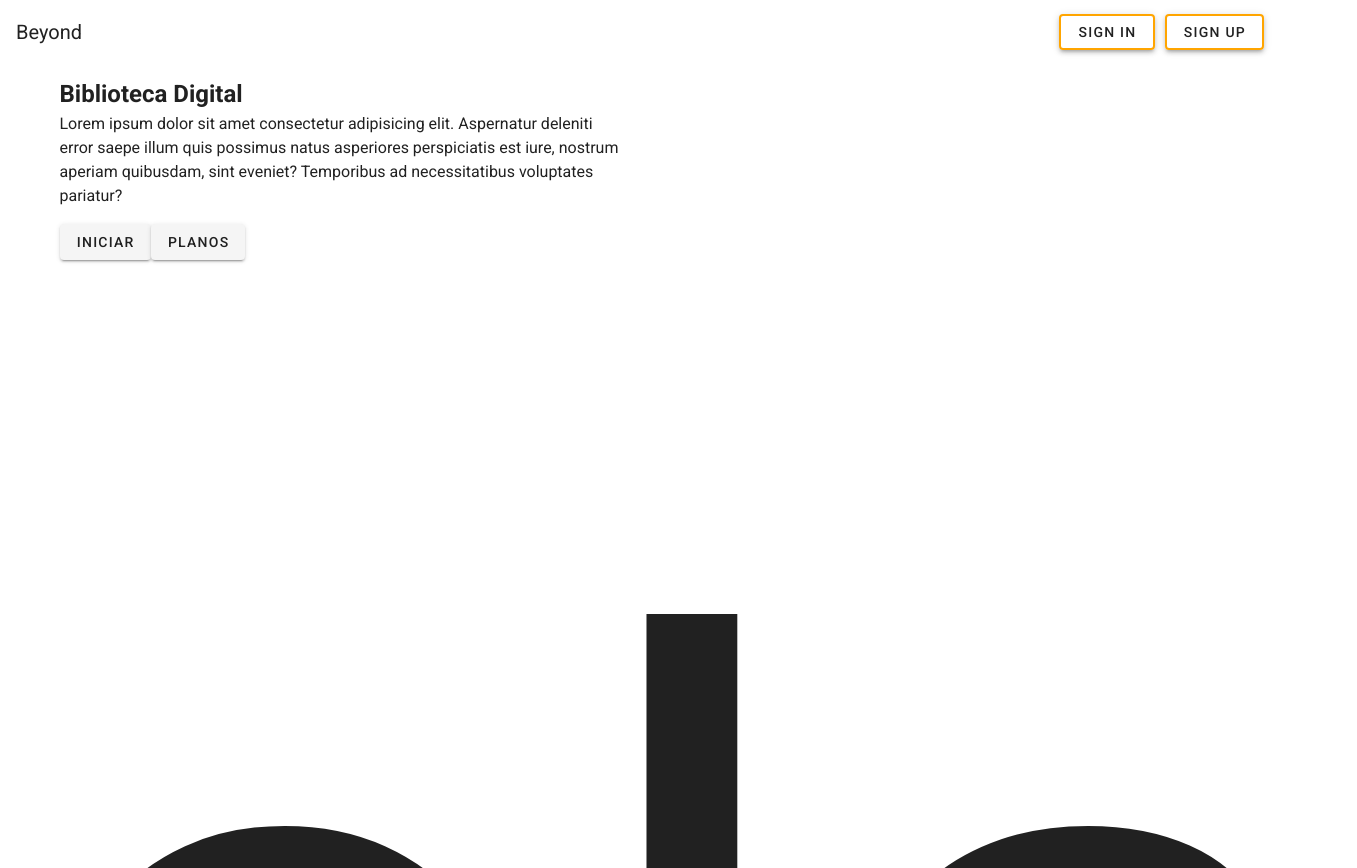
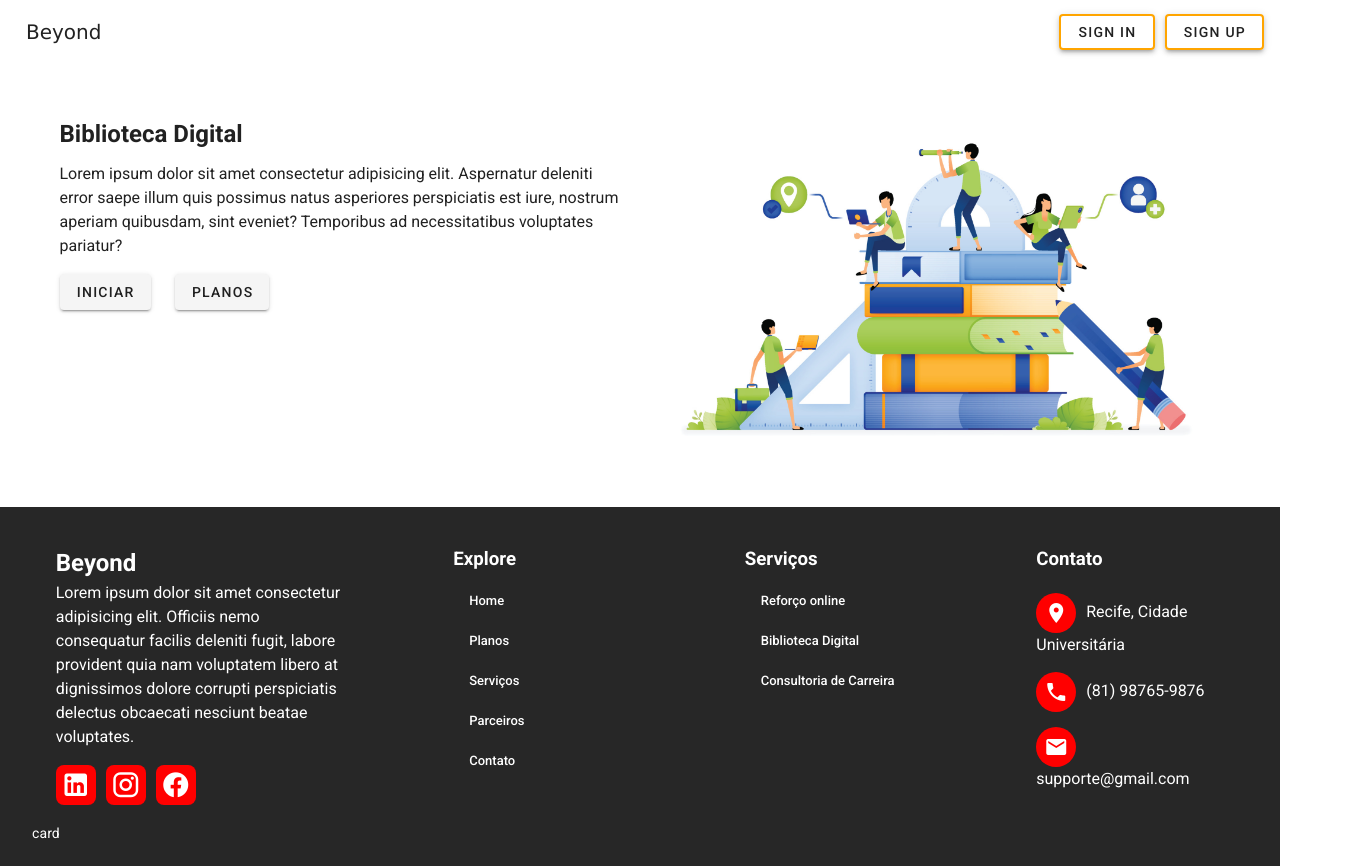
Before and after one commit to YuriVascsH/ProjetoBeyondVuejs, a Vue app: page /#/ in a window 1280 px wide. Shown: the top 868 px of the page, 1357 px wide, since content can reach past the window. Built offline with nearby package versions, Linux system fonts and the light colour scheme.

Commit message:
Alteração no footer e add da img

```diff
--- a/src/pages/home.vue
+++ b/src/pages/home.vue
@@ -3,7 +3,7 @@
       <v-app-bar app
       color="white"
       elevate-on-scroll>
-        <v-toolbar-title class="title-bar">Beyond</v-toolbar-title>
+        <v-toolbar-title class="titlebar">Beyond</v-toolbar-title>
         <v-spacer></v-spacer>
         <v-btn elevation="3" color="transparent" class="orange-border">
           Sign in
@@ -15,39 +15,83 @@
       </v-app-bar>
       <!-- Conteudo Principal -->
       <v-main>
-        <v-container>
+        <v-container class="mt-10">
           <v-row>
             <v-col cols="6">
-              <h2>
+              <h2 style="margin-bottom: 10px;">
                 Biblioteca Digital
               </h2>
               <p>Lorem ipsum dolor sit amet consectetur adipisicing elit. Aspernatur deleniti error saepe illum
                  quis possimus natus asperiores perspiciatis est iure, nostrum aperiam quibusdam, sint eveniet? Temporibus ad necessitatibus voluptates pariatur?
               </p>
-              <v-btn>Iniciar</v-btn>
+              <v-btn class="mr-6 ">Iniciar</v-btn>
               <v-btn>Planos</v-btn>
+            </v-col>
+            <v-col cols="6">
+              <img width="100%" src="../assets/home.jpg">
             </v-col>
           </v-row>
 
         </v-container>
-        <p style="font-size: 1000px;">ola</p>
+        <v-container color="red">
+        </v-container>
       </v-main>
 
       <!-- Foooter -->
-     <v-footer  dark >
-      <v-row class="inicio">
+      <v-footer dark>
+  <v-row class="inicio" justify="space-around">
+    <!-- Empresa -->
     <v-col cols="3">
-          <h2>
-            Beyond
-          </h2>
+      <h2>Beyond</h2>
+      <p>
+        Lorem ipsum dolor sit amet consectetur adipisicing elit. Officiis nemo consequatur facilis deleniti fugit, labore provident quia nam voluptatem libero at dignissimos dolore corrupti perspiciatis delectus obcaecati nesciunt beatae voluptates.
+      </p>
+      <v-icon class="icone direita" size="30">mdi-linkedin</v-icon>
+      <v-icon class="icone direita" size="30">mdi-instagram</v-icon>
+      <v-icon class="icone" size="30">mdi-facebook</v-icon>
     </v-col>
-        <v-col cols="3">
-          <h3>
-            Explore
-          </h3>
+
+    <!-- Explore -->
+    <v-col cols="2">
+      <h3>Explore</h3>
+      <v-list dense class="transparent" >
+    <v-list-item>
+      <v-list-item-title>Home</v-list-item-title>
+    </v-list-item>
+    <v-list-item>
+      <v-list-item-title>Planos</v-list-item-title>
+    </v-list-item>
+    <v-list-item>
+      <v-list-item-title>Serviços</v-list-item-title>
+    </v-list-item>
+    <v-list-item>
+      <v-list-item-title>Parceiros</v-list-item-title>
+    </v-list-item>
+    <v-list-item>
+      <v-list-item-title>Contato</v-list-item-title>
+    </v-list-item>
+  </v-list>
     </v-col>
+    <v-col cols="2">
+      <h3>Serviços</h3>
+      <v-list dense class="transparent" >
+    <v-list-item>
+      <v-list-item-title>Reforço online</v-list-item-title>
+    </v-list-item>
+    <v-list-item>
+      <v-list-item-title>Biblioteca Digital</v-list-item-title>
+    </v-list-item>
+    <v-list-item>
+      <v-list-item-title>Consultoria de Carreira</v-list-item-title>
+    </v-list-item>
+
+  </v-list>
+
+
+    </v-col>
+
     <!-- Contato -->
-        <v-col cols="3">
+    <v-col cols="2">
       <h3>Contato</h3>
       <div class="espaco inicio">
         <v-icon class="fundo">mdi-map-marker</v-icon>
@@ -62,25 +106,19 @@
         <span>supporte@gmail.com</span>
       </div>
     </v-col>
-<v-col cols="3">
-  <h3>
-    Sobre a empresa
-  </h3>
-  <p>
-    Lorem ipsum dolor sit amet consectetur adipisicing elit. Officiis nemo consequatur facilis deleniti fugit, labore provident quia nam voluptatem libero at dignissimos dolore corrupti perspiciatis delectus obcaecati nesciunt beatae voluptates.
-  </p>
-    <v-icon class="icone direita" size="30">mdi-linkedin</v-icon>
-    <v-icon class="icone direita" size="30">mdi-instagram</v-icon>
-    <v-icon class="icone" size="30">mdi-facebook</v-icon>
-</v-col>
+  </v-row>
 
-      </v-row>
+
+  <v-card-text class="white--text">
+          card
+        </v-card-text>
+
 </v-footer>
 </v-app>
+
   </template>
 
 <style scoped>
-/* Adicionando estilo para a borda laranja */
 .orange-border {
     background: none;
     border: 2px solid orange !important;
@@ -92,6 +130,7 @@
 
 .titlebar {
     margin-left: 10px;
+    font-family:Verdana, Geneva, Tahoma, sans-serif
 }
 .orange-border :hover {
     color: orange;
@@ -122,4 +161,22 @@
 .direita {
   margin-right: 10px;
 }
+
 </style>
+
+
+
+<script>
+export default {
+  data() {
+  return {
+    menuNavegacao: [
+      { text: 'Item 1', href: '#'},
+      { text: 'Item 2', href: '#'},
+      { text: 'Item 3', href: '#'}
+    ]
+  };
+}
+
+}
+</script>
```
Also changed, not shown: src/assets/home.jpg (added). Lines whose indentation alone changed are shown as unchanged.
